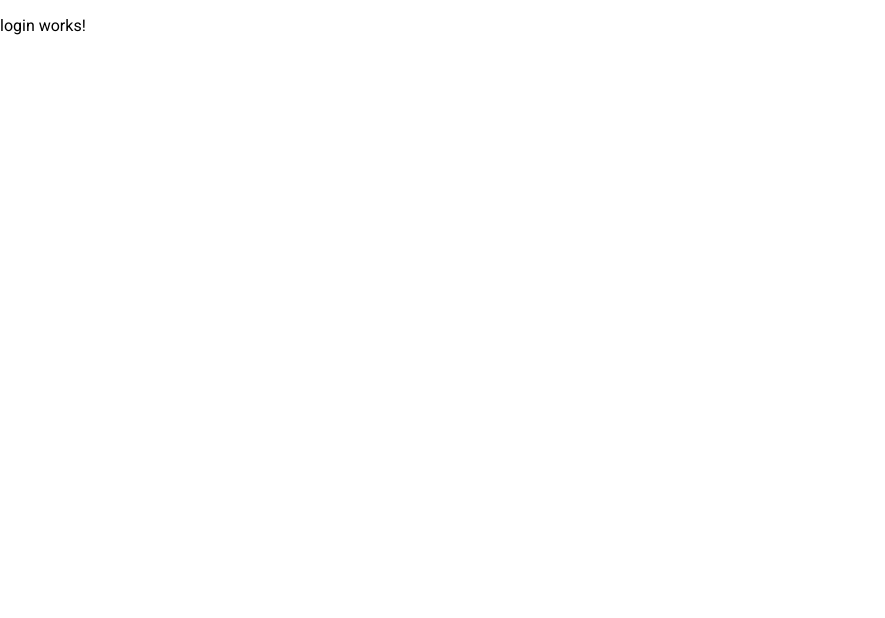
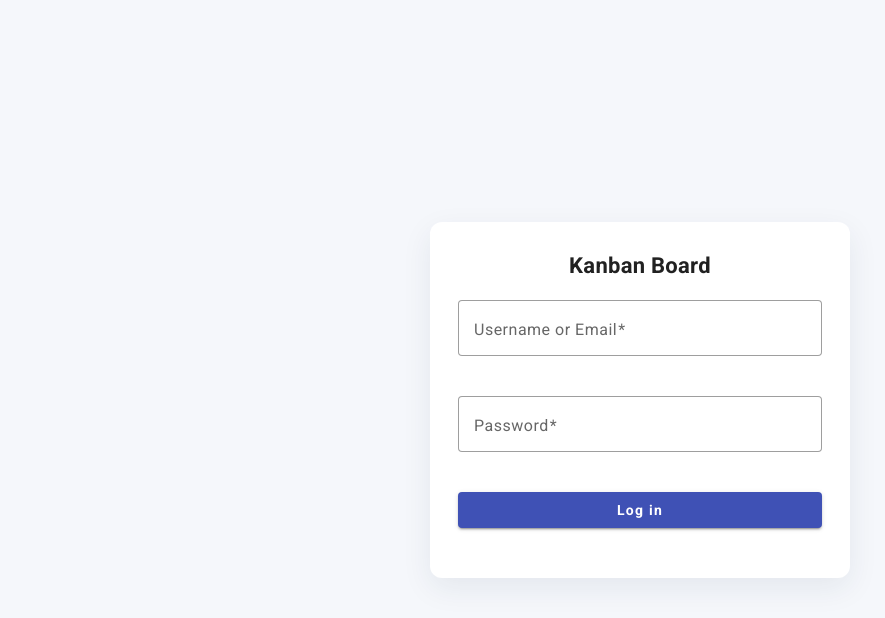
Before and after one commit to PriyanshuKhakkhar/kanban-board, an Angular app: page /login in a window 1280 px wide. Shown: the top 618 px of the page, without its empty margins (0-885 px from the left). Built offline with nearby package versions, Linux system fonts and the light colour scheme.

Commit message:
Implement login component with form validation and styling; update Angular dependencies and configurations

```diff
--- a/angular.json
+++ b/angular.json
@@ -32,7 +32,7 @@
               }
             ],
             "styles": [
-              "@angular/material/prebuilt-themes/azure-blue.css",
+              "node_modules/@angular/material/prebuilt-themes/indigo-pink.css",
               "src/styles.scss"
             ],
             "scripts": []
@@ -92,7 +92,7 @@
               }
             ],
             "styles": [
-              "@angular/material/prebuilt-themes/azure-blue.css",
+              "node_modules/@angular/material/prebuilt-themes/indigo-pink.css",
               "src/styles.scss"
             ],
             "scripts": []
--- a/package.json
+++ b/package.json
@@ -10,6 +10,7 @@
   },
   "private": true,
   "dependencies": {
+    "@angular/animations": "^19.2.22",
     "@angular/cdk": "^19.2.19",
     "@angular/common": "^19.2.0",
     "@angular/compiler": "^19.2.0",
--- a/src/app/app.component.ts
+++ b/src/app/app.component.ts
@@ -3,9 +3,10 @@ import { RouterOutlet } from '@angular/router';
 
 @Component({
   selector: 'app-root',
+  standalone: true,
   imports: [RouterOutlet],
   templateUrl: './app.component.html',
-  styleUrl: './app.component.scss'
+  styleUrls: ['./app.component.scss']
 })
 export class AppComponent {
   title = 'kanban-board';
--- a/src/app/app.config.ts
+++ b/src/app/app.config.ts
@@ -1,8 +1,13 @@
 import { ApplicationConfig, provideZoneChangeDetection } from '@angular/core';
 import { provideRouter } from '@angular/router';
+import { provideAnimations } from '@angular/platform-browser/animations';
 
 import { routes } from './app.routes';
 
 export const appConfig: ApplicationConfig = {
-  providers: [provideZoneChangeDetection({ eventCoalescing: true }), provideRouter(routes)]
+  providers: [
+    provideZoneChangeDetection({ eventCoalescing: true }),
+    provideRouter(routes),
+    provideAnimations()
+  ]
 };
--- a/src/app/features/auth/login/login.component.html
+++ b/src/app/features/auth/login/login.component.html
@@ -1 +1,29 @@
-<p>login works!</p>
+<div class="login-container">
+  <mat-card class="login-card">
+    <h2 class="brand">Kanban Board</h2>
+
+    <form [formGroup]="loginForm" (ngSubmit)="onSubmit()" class="login-form">
+
+      <mat-form-field appearance="outline" class="full-width">
+        <mat-label>Username or Email</mat-label>
+        <input matInput type="text" formControlName="usernameOrEmail" autocomplete="username" />
+        <mat-error *ngIf="loginForm.get('usernameOrEmail')?.hasError('required') && loginForm.get('usernameOrEmail')?.touched">
+          Username or email is required
+        </mat-error>
+      </mat-form-field>
+
+      <mat-form-field appearance="outline" class="full-width">
+        <mat-label>Password</mat-label>
+        <input matInput type="password" formControlName="password" autocomplete="current-password" />
+        <mat-error *ngIf="loginForm.get('password')?.hasError('required') && loginForm.get('password')?.touched">
+          Password is required
+        </mat-error>
+      </mat-form-field>
+
+      <button mat-raised-button color="primary" class="full-width login-btn" type="submit">
+        Log in
+      </button>
+
+    </form>
+  </mat-card>
+</div>
--- a/src/app/features/auth/login/login.component.scss
+++ b/src/app/features/auth/login/login.component.scss
@@ -0,0 +1,40 @@
+.login-container {
+    display: flex;
+    align-items: center;
+    justify-content: center;
+    min-height: 100vh;
+    width: 100%;
+    padding: 24px;
+    background: #f5f7fb;
+}
+
+.login-card {
+    width: 100%;
+    max-width: 420px;
+    padding: 28px 28px 32px;
+    border-radius: 12px;
+    box-shadow: 0 10px 30px rgba(22, 45, 80, 0.08);
+    background: #ffffff;
+}
+
+.login-card .brand {
+    text-align: center;
+    margin: 0 0 18px 0;
+    font-size: 22px;
+    font-weight: 600;
+    color: rgba(0,0,0,0.87);
+}
+
+.full-width {
+    width: 100%;
+    margin-bottom: 18px;
+}
+
+.login-btn {
+    padding: 12px 16px;
+    font-weight: 600;
+}
+
+@media (max-width: 480px) {
+    .login-card { padding: 20px; border-radius: 10px; }
+}
--- a/src/app/features/auth/login/login.component.ts
+++ b/src/app/features/auth/login/login.component.ts
@@ -1,11 +1,39 @@
 import { Component } from '@angular/core';
+import { CommonModule } from '@angular/common';
+import {
+  FormBuilder,
+  FormGroup,
+  ReactiveFormsModule,
+  Validators
+} from '@angular/forms'
+import { MatCardModule } from '@angular/material/card';
+import { MatFormFieldModule } from '@angular/material/form-field';
+import { MatInputModule } from '@angular/material/input';
+import { MatButtonModule } from '@angular/material/button';
 
 @Component({
   selector: 'app-login',
-  imports: [],
+  standalone: true,
+  imports: [CommonModule, ReactiveFormsModule, MatCardModule, MatFormFieldModule, MatInputModule, MatButtonModule],
   templateUrl: './login.component.html',
-  styleUrl: './login.component.scss'
+  styleUrls: ['./login.component.scss']
 })
 export class LoginComponent {
+  loginForm: FormGroup;
 
+  constructor(private fb: FormBuilder) {
+    this.loginForm = this.fb.group({
+      usernameOrEmail: ['', Validators.required],
+      password: ['', Validators.required],
+    });
+    console.log('LoginComponent constructed');
+  }
+  onSubmit(): void {
+    if (this.loginForm.valid) {
+      const { usernameOrEmail, password } = this.loginForm.value;
+      // TODO: perform login
+    } else {
+      this.loginForm.markAllAsTouched();
+    }
+  }
 }
--- a/src/index.html
+++ b/src/index.html
@@ -10,6 +10,8 @@
   <link href="https://fonts.googleapis.com/icon?family=Material+Icons" rel="stylesheet">
 </head>
 <body class="mat-typography">
-  <app-root></app-root>
+  <app-root>
+    <div id="static-fallback" style="width:100%;text-align:center;padding-top:40vh;color:#666">If you see this text, Angular did not bootstrap.</div>
+  </app-root>
 </body>
 </html>
--- a/src/main.ts
+++ b/src/main.ts
@@ -2,5 +2,23 @@ import { bootstrapApplication } from '@angular/platform-browser';
 import { appConfig } from './app/app.config';
 import { AppComponent } from './app/app.component';
 
+// Diagnostics: log startup and show any uncaught errors in-page for debugging
+console.log('main.ts loading');
+window.addEventListener('error', (ev) => {
+  console.error('Global error', ev.error || ev.message, ev);
+  const el = document.getElementById('static-fallback');
+  if (el) el.textContent = 'Global error: ' + (ev.error?.message || ev.message || ev.toString());
+});
+window.addEventListener('unhandledrejection', (ev) => {
+  console.error('Unhandled rejection', ev.reason || ev);
+  const el = document.getElementById('static-fallback');
+  if (el) el.textContent = 'Unhandled rejection: ' + (ev.reason?.message || ev.reason || ev.toString());
+});
+
 bootstrapApplication(AppComponent, appConfig)
-  .catch((err) => console.error(err));
+  .then(() => console.log('Angular bootstrapped'))
+  .catch((err) => {
+    console.error('Bootstrap failed', err);
+    const el = document.getElementById('static-fallback');
+    if (el) el.textContent = 'Bootstrap failed: ' + (err?.message || err?.toString());
+  });
--- a/src/styles.scss
+++ b/src/styles.scss
@@ -1,4 +1,14 @@
-/* You can add global styles to this file, and also import other style files */
+/* Global styles and Material theme setup */
+@import url('https://fonts.googleapis.com/css2?family=Roboto:wght@300;400;500;700&display=swap');
 
-html, body { height: 100%; }
-body { margin: 0; font-family: Roboto, "Helvetica Neue", sans-serif; }
+html, body {
+	height: 100%;
+	margin: 0;
+	font-family: Roboto, "Helvetica Neue", sans-serif;
+	-webkit-font-smoothing: antialiased;
+	-moz-osx-font-smoothing: grayscale;
+	background: #f5f7fb;
+	color: rgba(0,0,0,0.87);
+}
+
+*, *::before, *::after { box-sizing: border-box; }
```
Also changed, not shown: 1 other file (tests, documents, lock files or other folders).
